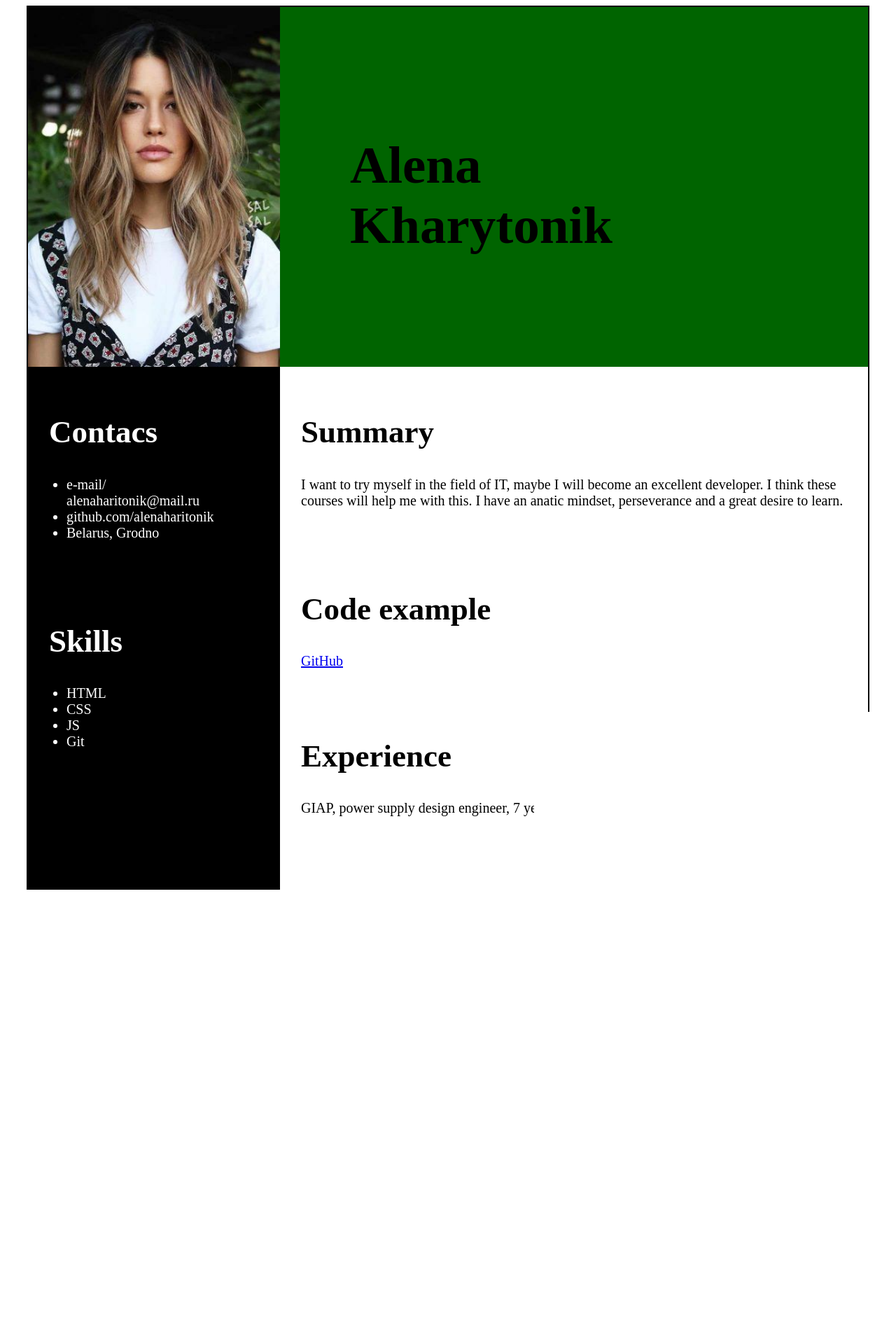
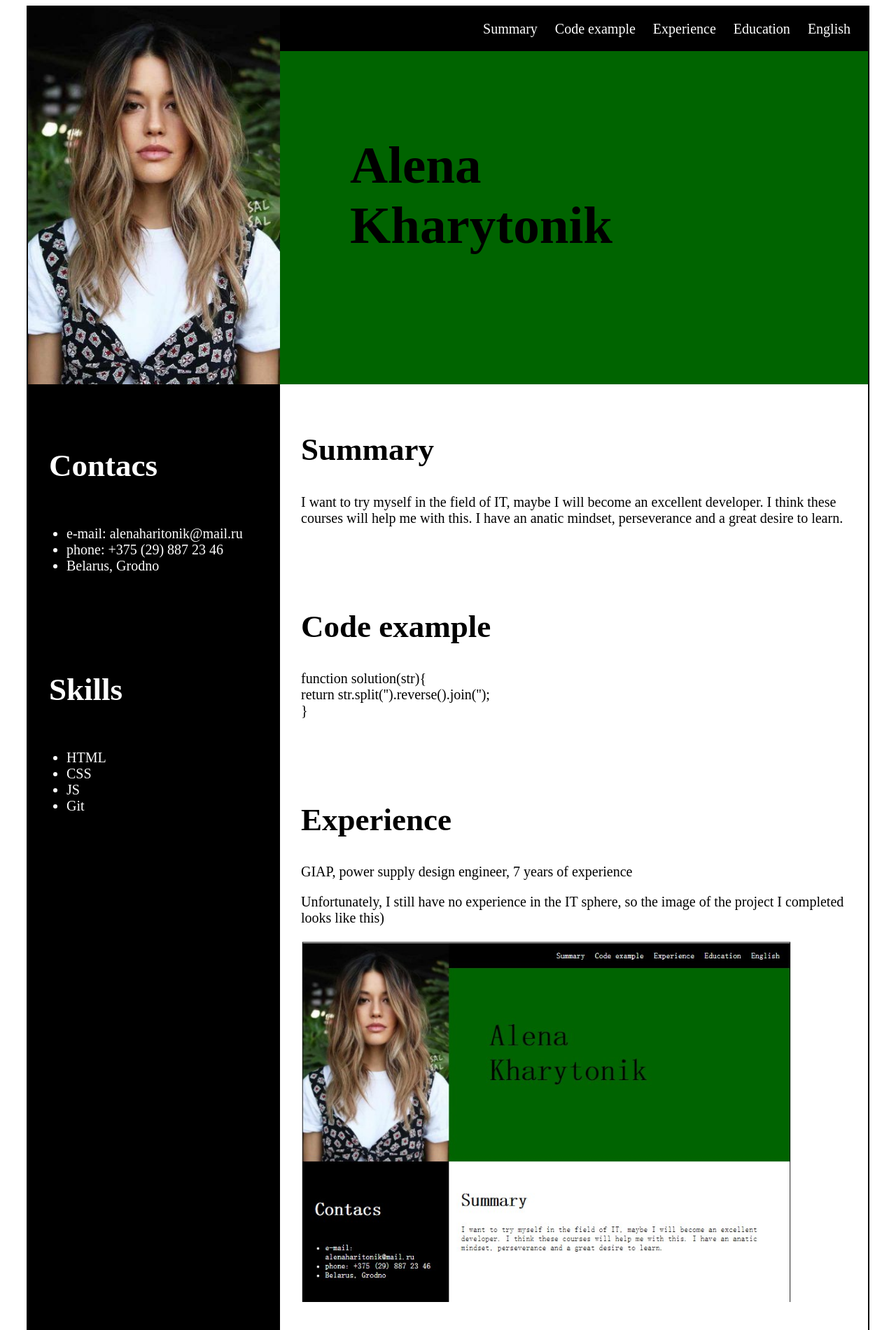
Before and after one commit to alenaharitonik/rsschool-cv, a plain HTML site: page index.html in a window 1280 px wide. Shown: the top 1900 px of the page at 70% size. Before the commit the page ends 1806 px from the top, so only its background shows below. Drawn offline with Linux system fonts and the light colour scheme.

```diff
--- a/index.html
+++ b/index.html
@@ -9,30 +9,59 @@
   <body>
     <div class="wrapper">
       <header>
+        <div class="header_wrapper">
+          <nav class="header_nav">
+            <ul class="header_list">
+              <li class="header_item">
+                <a href="#summary" class="header_link">Summary</a>
+              </li>
+              <li class="header_item">
+                <a href="#code_example" class="header_link">Code example</a>
+              </li>
+              <li class="header_item">
+                <a href="#experience" class="header_link">Experience</a>
+              </li>
+              <li class="header_item">
+                <a href="#education" class="header_link">Education</a>
+              </li>
+              <li class="header_item">
+                <a href="#english" class="header_link">English</a>
+              </li>
+            </ul>
+          </nav>
+          <div class="welcome">
             <img src="avatar.jpg" alt="foto avatar" width="360" />
             <h1>
               Alena
               <br />
               Kharytonik
             </h1>
+          </div>
+        </div>
       </header>
+
       <main>
         <div class="conteiner">
           <aside class="left">
             <section>
-              <h2>Contacs</h2>
+              <h4>Contacs</h4>
               <ul>
                 <li>
-                  e-mail/
-                  <br />
+                  e-mail:
+                  <a href="mailto:alenaharitonik@mail.ru" class="contacts_link">
                     alenaharitonik@mail.ru
+                  </a>
                 </li>
-                <li>github.com/alenaharitonik</li>
+                <li>phone:
+                   <a href="tel:+375298872346" class="contacts_link">
+                     +375 (29) 887 23 46
+                   </a>
+                </li>
                 <li>Belarus, Grodno</li>
               </ul>
             </section>
             <section>
-              <h2>Skills</h2>
+              <h4>Skills</h4>
               <ul>
                 <li>HTML</li>
                 <li>CSS</li>
@@ -42,7 +71,7 @@
             </section>
           </aside>
           <div class="work">
-            <section>
+            <section id="summary">
               <h2>Summary</h2>
               <p>
                 I want to try myself in the field of IT, maybe I will become an
@@ -51,43 +80,47 @@
                 to learn.
               </p>
             </section>
-            <section>
+            <section id="code_example">
               <h2>Code example</h2>
-              <a href="https://github.com/alenaharitonik">GitHub</a>
+              <p>function solution(str){ <br>
+                return str.split('').reverse().join(''); <br>
+              }</p>
             </section>
-            <section>
+            <section id="experience">
               <h2>Experience</h2>
               <p>GIAP, power supply design engineer, 7 years of experience</p>
+              <p>Unfortunately, I still have no experience in the IT sphere,
+                 so the image of the project I completed looks like this)</p>
+                 <a href="https://alenaharitonik.github.io/rsschool-cv/" target="_blank">
+                  <img src="/Screenshot_2.jpg" alt="project" width="700" class="project">
+                 </a>
             </section>
-            <section>
+            <section id="education">
               <h2>Education</h2>
               <p>GSTU them. B.Y. Sukhoi, power engineer</p>
               <p>RS School 2021q1</p>
             </section>
-            <section>
+            <section id="english">
               <h2>English</h2>
               <p>English(A1)</p>
             </section>
           </div>
         </div>
         <footer>
-          <p>September, 2021</p>
+          <div class="footer_wrapper">
+            <h3>September, 2021</h3>
           <nav>
-            <a href="https://rs.school/js/">
+            <a href="https://rs.school/js/" class="rs_school_js">
               <img
                 src="./rs_school_js.svg"
                 alt="rs_school_js"
-                class="rs_school_js"
               />
             </a>
             <a href="https://github.com/alenaharitonik">
-              <img
-                src="./logo-github.svg"
-                alt="logo_github"
-                class="logo_github"
-              />
+               <div class="logo"></div>
             </a>
           </nav>
+          </div>
         </footer>
       </main>
     </div>
--- a/style.css
+++ b/style.css
@@ -1,6 +1,11 @@
+html {
+   scroll-behavior: smooth;
+ }
+
 body {
     font-family: fangsong;
     font-size: 20px;
+
  }
 
 .wrapper {
@@ -11,21 +16,60 @@
 }
 
 header {
+
+   width: 100%;
+}
+
+
+.header_nav {
+   position: absolute;
+   background-color: black;
+   margin-left: 360px;
+   width: 840px;
+
+}
+
+.header_list {
+   display: flex;
+   justify-content: flex-end;
+
+ }
+
+ .header_link {
+    padding-right: 25px;
+    text-decoration: none;
+    color: #ffffff;
+ }
+
+.header_link:hover,
+.header_link:active {
+  color: darkgreen;
+  transition: 0.8s;
+}
+
+ .header_item {
+   list-style-type: none;
+ }
+
+
+
+.welcome {
     background-color: darkgreen;
     display: flex;
     flex-direction: row;
     width: 100%;
     gap: 100px;
     align-items: center;
-    margin-bottom: -25px;
 
 }
+
+
  h1 {
     font-family: fangsong;
     font-size: 75px;
  }
 
- h2 {
+ h2,h4 {
     font-family: fangsong;
     font-size: 45px;
     padding-left: 0px;
@@ -83,3 +127,50 @@
    height: 40px;
    width: 40px;
 }
+
+.logo {
+   width: 40px;
+   height: 40px;
+   background-color: black;
+   -webkit-mask-image: url("/logo-github.svg");
+   -webkit-mask-size: cover;
+   transition: 1.5s;
+   cursor: pointer;
+   border-radius: 100%;
+ }
+
+ .logo:hover {
+   background-color: white;
+ }
+
+ .footer_wrapper {
+    display: flex;
+ }
+
+ footer nav {
+    display: flex;
+    align-items: center;
+ }
+
+ .contacts_link {
+   text-decoration: none;
+   color: white;
+ }
+
+ .contacts_link:hover,
+ .contacts_link:active {
+  color: darkgreen;
+  transition: 0.8s;
+}
+
+.rs_school_js:hover,
+.rs_school_js:active {
+   opacity: 0.5;
+   transition: 0.8s;
+}
+
+
+.project:hover {
+   opacity: 0.5;
+   transition: 0.8s;
+ }
```
Also changed, not shown: Screenshot_2.jpg (added). Lines whose indentation alone changed are shown as unchanged.
